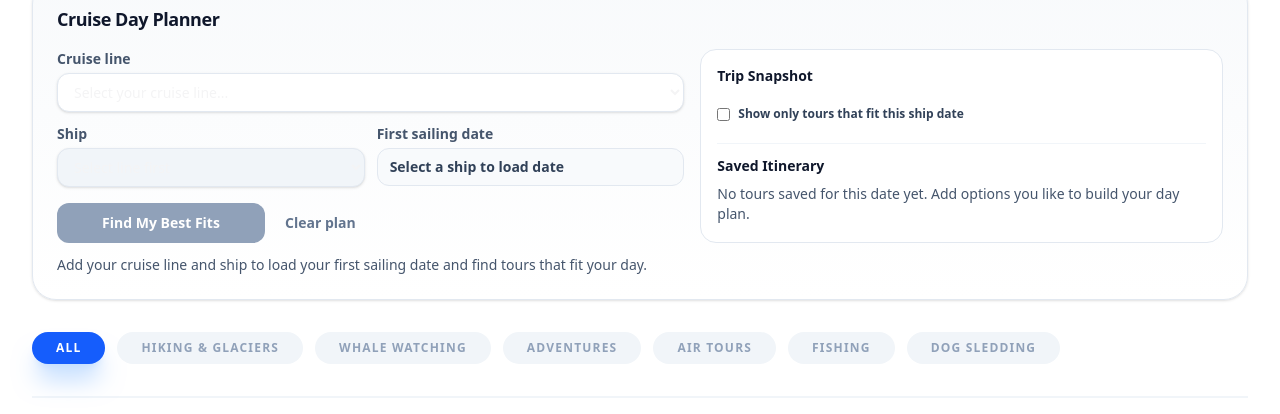
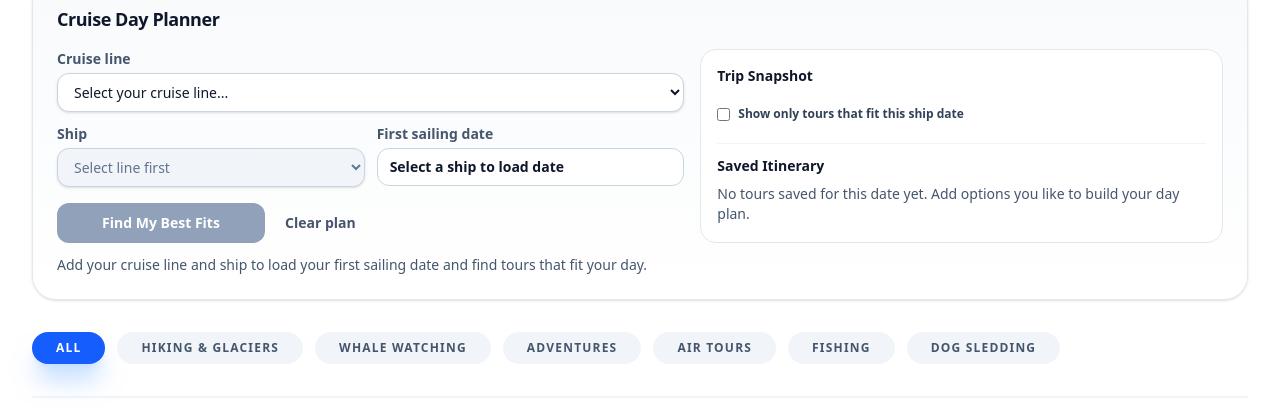
Before and after one commit to erichroeseler123-bot/wta-renderer, a Next.js app: page /tours in a window 1280 px wide. Shown: the part 262-676 px from the top of the page. Built offline with nearby package versions, Linux system fonts and the light colour scheme.

Commit message:
fix(ui): improve cruise planner contrast and readability

```diff
--- a/app/tours/page.tsx
+++ b/app/tours/page.tsx
@@ -258,7 +258,7 @@ export default function ToursPage() {
                     setLineInput(e.target.value);
                     setShipInput("");
                   }}
-                  className="w-full rounded-xl border border-slate-200 bg-white px-3 py-2 text-sm shadow-sm"
+                  className="w-full rounded-xl border border-slate-300 bg-white px-3 py-2 text-sm text-slate-900 shadow-sm"
                 >
                   <option value="">Select your cruise line...</option>
                   {CRUISE_LINES.map((v) => (
@@ -272,7 +272,7 @@ export default function ToursPage() {
                   value={shipInput}
                   disabled={!selectedLine}
                   onChange={(e) => setShipInput(e.target.value)}
-                  className="w-full rounded-xl border border-slate-200 bg-white px-3 py-2 text-sm shadow-sm disabled:cursor-not-allowed disabled:bg-slate-100"
+                  className="w-full rounded-xl border border-slate-300 bg-white px-3 py-2 text-sm text-slate-900 shadow-sm disabled:cursor-not-allowed disabled:bg-slate-100 disabled:text-slate-500"
                 >
                   <option value="">{selectedLine ? "Select your ship..." : "Select line first"}</option>
                   {shipOptions.map((v) => (
@@ -282,7 +282,7 @@ export default function ToursPage() {
               </div>
               <div>
                 <label className="mb-1 block text-sm font-semibold text-slate-600">First sailing date</label>
-                <div className="w-full rounded-xl border border-slate-200 bg-slate-50 px-3 py-2 text-sm font-semibold text-slate-700">
+                <div className="w-full rounded-xl border border-slate-300 bg-white px-3 py-2 text-sm font-semibold text-slate-900">
                   {effectiveDate || "Select a ship to load date"}
                 </div>
               </div>
@@ -308,7 +308,7 @@ export default function ToursPage() {
                       setFitScheduleOnly(false);
                       clearCruise();
                     }}
-                    className="rounded-xl px-2 py-2 text-sm font-semibold text-slate-500 hover:text-slate-800"
+                    className="rounded-xl px-2 py-2 text-sm font-semibold text-slate-600 hover:text-slate-900"
                   >
                     Clear plan
                   </button>
@@ -384,7 +384,7 @@ export default function ToursPage() {
                 className={`rounded-full px-6 py-2 text-xs font-black uppercase tracking-widest transition-all ${
                   activeCat === cat
                     ? "bg-blue-600 text-white shadow-xl shadow-blue-200"
-                    : "bg-slate-100 text-slate-400 hover:bg-slate-200"
+                    : "bg-slate-100 text-slate-600 hover:bg-slate-200"
                 }`}
               >
                 {cat}
--- a/components/layout/ShipPicker.tsx
+++ b/components/layout/ShipPicker.tsx
@@ -25,10 +25,10 @@ export default function ShipPicker({ isOpen, onClose }: { isOpen: boolean; onClo
         <h2 className="text-2xl font-black uppercase tracking-tighter text-slate-900">Plan Your Cruise Day</h2>
         <div className="space-y-4">
           <div>
-            <label className="mb-1 block text-[11px] font-bold uppercase tracking-wide text-slate-500">Cruise Line</label>
+            <label className="mb-1 block text-[11px] font-bold uppercase tracking-wide text-slate-600">Cruise Line</label>
             <select
               value={selectedLine}
-              className="w-full rounded-xl border border-slate-200 bg-white px-3 py-2 text-sm outline-none focus:border-blue-500"
+              className="w-full rounded-xl border border-slate-300 bg-white px-3 py-2 text-sm font-medium text-slate-900 outline-none focus:border-blue-500"
               onChange={(e) => {
                 setTempLine(e.target.value);
                 setTempShip("");
@@ -41,11 +41,11 @@ export default function ShipPicker({ isOpen, onClose }: { isOpen: boolean; onClo
             </select>
           </div>
           <div>
-            <label className="mb-1 block text-[11px] font-bold uppercase tracking-wide text-slate-500">Ship</label>
+            <label className="mb-1 block text-[11px] font-bold uppercase tracking-wide text-slate-600">Ship</label>
           <select
             value={selectedShip}
             disabled={!selectedLine}
-            className="w-full rounded-xl border border-slate-200 bg-white px-3 py-2 text-sm outline-none focus:border-blue-500 disabled:cursor-not-allowed disabled:bg-slate-100"
+            className="w-full rounded-xl border border-slate-300 bg-white px-3 py-2 text-sm font-medium text-slate-900 outline-none focus:border-blue-500 disabled:cursor-not-allowed disabled:bg-slate-100 disabled:text-slate-500"
             onChange={(e) => setTempShip(e.target.value)}
           >
             <option value="">{selectedLine ? "Choose your ship..." : "Select cruise line first"}</option>
@@ -55,8 +55,8 @@ export default function ShipPicker({ isOpen, onClose }: { isOpen: boolean; onClo
           </select>
           </div>
           <div>
-            <label className="mb-1 block text-[11px] font-bold uppercase tracking-wide text-slate-500">Sail Date</label>
-            <div className="w-full rounded-xl border border-slate-200 bg-slate-50 px-3 py-2 text-sm font-semibold text-slate-700">
+            <label className="mb-1 block text-[11px] font-bold uppercase tracking-wide text-slate-600">Sail Date</label>
+            <div className="w-full rounded-xl border border-slate-300 bg-white px-3 py-2 text-sm font-semibold text-slate-900">
               {selectedDate || "Select ship to load first sailing date"}
             </div>
           </div>
```
